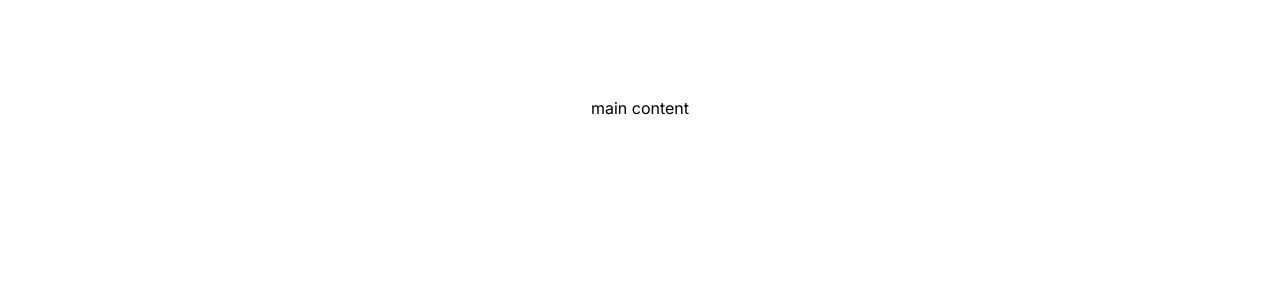
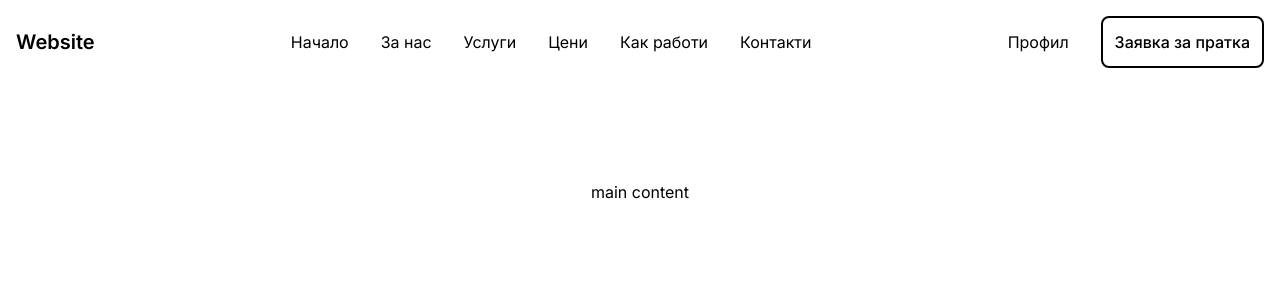
Before and after one commit to danielzlatanov/zing7, a Next.js app in the folder figma-task-c/: page / in a window 1280 px wide. Shown: the top 300 px of the page. Built offline with nearby package versions, Linux system fonts and the light colour scheme.

Commit message:
create initial header cmp

```diff
--- /dev/null
+++ b/figma-task-c/src/app/components/Header.tsx
@@ -0,0 +1,58 @@
+import Link from 'next/link';
+import React from 'react';
+
+const Header: React.FC = () => {
+	return (
+		<header className='bg-white text-black p-4'>
+			<div className='container mx-auto max-w-7xl flex items-center justify-between'>
+				<Link href='/'>
+					<p className='text-xl cursor-pointer font-semibold'>Website</p>
+				</Link>
+
+				<nav>
+					<ul className='flex space-x-8'>
+						<li>
+							<a href='#' className=' hover:text-gray-500'>
+								Начало
+							</a>
+						</li>
+						<li>
+							<a href='#' className=' hover:text-gray-500'>
+								За нас
+							</a>
+						</li>
+						<li>
+							<a href='#' className=' hover:text-gray-500'>
+								Услуги
+							</a>
+						</li>
+						<li>
+							<a href='#' className=' hover:text-gray-500'>
+								Цени
+							</a>
+						</li>
+						<li>
+							<a href='#' className=' hover:text-gray-500'>
+								Как работи
+							</a>
+						</li>
+						<li>
+							<a href='#' className=' hover:text-gray-500'>
+								Контакти
+							</a>
+						</li>
+					</ul>
+				</nav>
+
+				<div className='flex space-x-8'>
+					<button className='hover:text-gray-500'>Профил</button>
+					<button className='hover:text-gray-500 border-2 border-black rounded-lg font-medium p-3'>
+						Заявка за пратка
+					</button>
+				</div>
+			</div>
+		</header>
+	);
+};
+
+export default Header;
--- a/figma-task-c/src/app/layout.tsx
+++ b/figma-task-c/src/app/layout.tsx
@@ -1,6 +1,7 @@
 import type { Metadata } from 'next';
 import { Inter } from 'next/font/google';
 import './globals.css';
+import Header from './components/Header';
 
 const inter = Inter({ subsets: ['latin'] });
 
@@ -16,6 +17,7 @@ export default function RootLayout({
 	return (
 		<html lang='en'>
 			<body className={inter.className}>
+				<Header />
 				{children}
 			</body>
 		</html>
```
